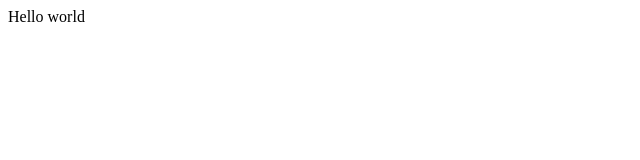
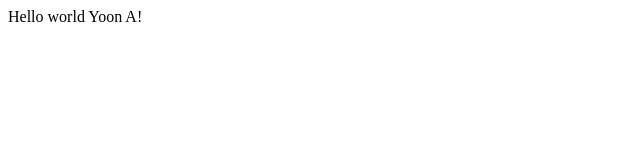
Before and after one commit to rabit2/opentutorials-rabit2, a plain HTML site: page index.html in a window 1280 px wide. Shown: the full height of the page, 0-640 px from the left. Drawn offline with Linux system fonts and the light colour scheme.

Commit message:
change index.html

```diff
--- a/index.html
+++ b/index.html
@@ -19,6 +19,6 @@
     </head>
 
     <body>
-        Hello world
+        Hello world Yoon A!
     </body>
 </html>
```
